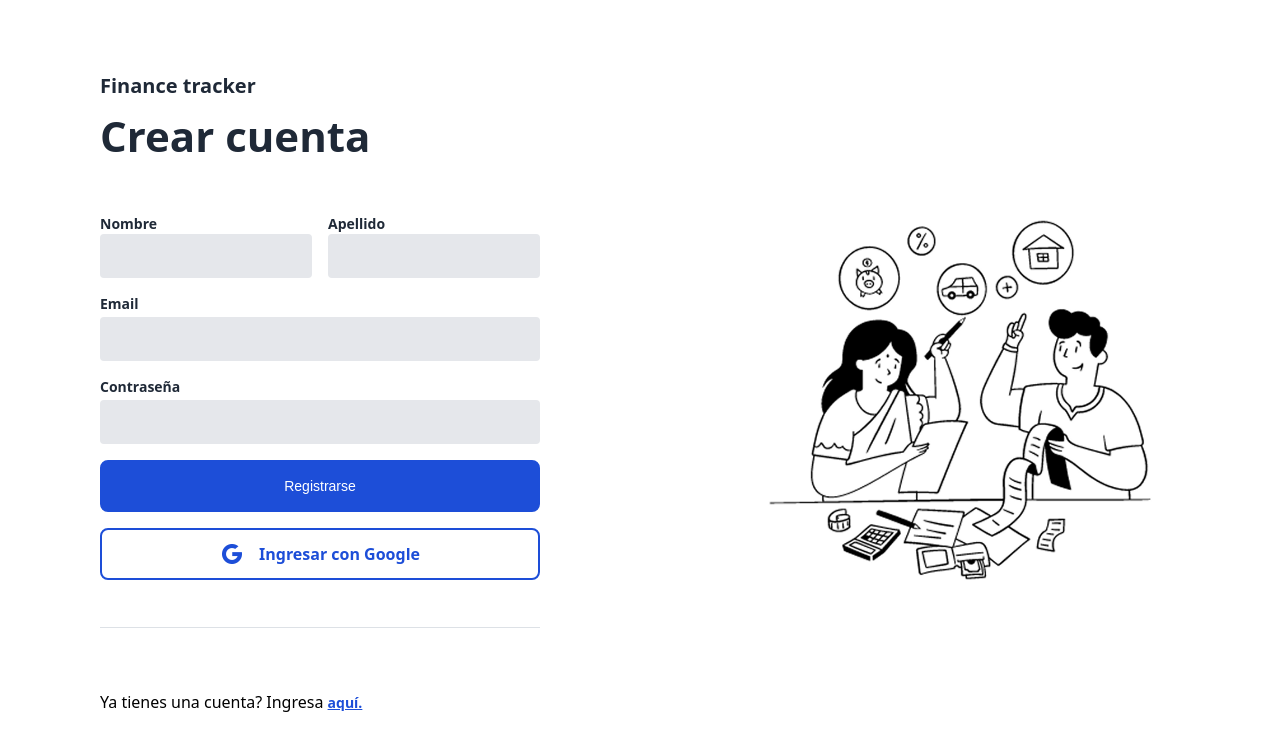
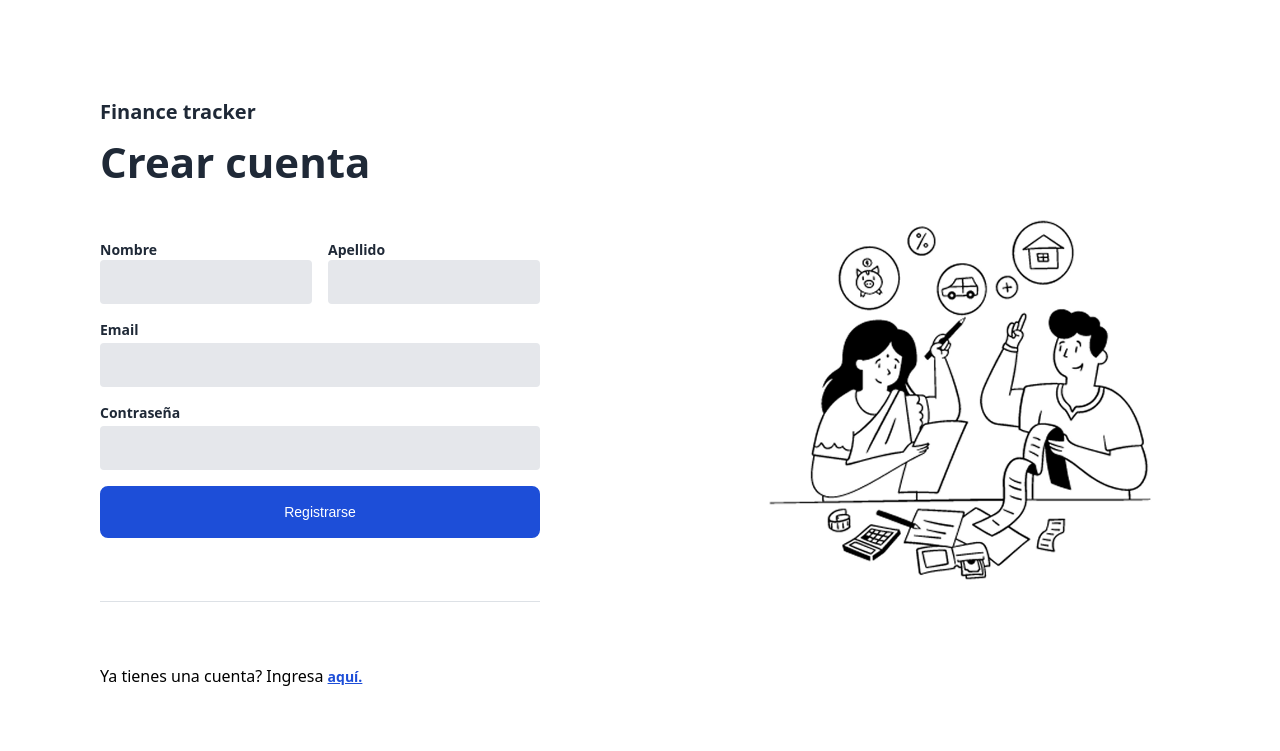
Before and after one commit to eiber07/Backend-APIFinanzasPersonales, a Python web app: template app/templates/register.html in a window 1280 px wide. Shown: the top 751 px of the page. Run offline with Jinja, Linux system fonts and the light colour scheme; the template is opened without the code that fills it, so the values that code supplies are empty.

Commit message:
Eliminado todo lo relacionado a ingresar con google

```diff
--- a/app/static/scripts.js
+++ b/app/static/scripts.js
@@ -486,7 +486,6 @@ const ModalManager = (() => {
 
         },modalLogout: {
             onClose() {}
-
         },modalExpenses: {
             onClose() {}
         },modalEditExpenses: {
--- a/app/static/styles.css
+++ b/app/static/styles.css
@@ -125,30 +125,6 @@ body {
     background-color: #EFF6FF;
 }
 
-.btn-google {
-    display: flex;
-    justify-content: center;
-    align-items: center;
-    border-radius: 8px;
-    border: 2px solid #1D4ED8;
-    padding: 12px;
-    gap: 15px;
-    cursor: pointer;
-}
-
-.btn-google img {
-    border-radius: 8px;
-    width: 24px;
-    height: 24px;
-    object-fit: fill;
-}
-
-.btn-google span {
-    color: #1D4ED8;
-    font-size: 16px;
-    font-weight: bold;
-}
-
 .divider {
     height: 1px;
     background: #DDE1E6;
@@ -182,8 +158,8 @@ body {
     margin-top: 20px;
     border-radius: 8px;
 }
-.btn-primary, .btn-google {
-    width: 100%;
+.btn-primary  {
+width: 100%;
 }
 }
 
@@ -197,7 +173,7 @@ body {
 .input {
     font-size: 14px;
 }
-.btn-primary span, .btn-google span {
+.btn-primary span {
     font-size: 14px;
 }
 }
--- a/app/templates/login.html
+++ b/app/templates/login.html
@@ -34,11 +34,6 @@
         <button class="btn-primary" onclick="login()">
           <span title="Ingresar">Ingresar</span>
         </button>
-
-        <div class="btn-google">
-          <img src="../static/img/google_logo.png" alt="Google logo">
-          <span  title="Ingresar con Google">Ingresar con Google</span>
-        </div>
 
         <div class="divider"></div>
 
--- a/app/templates/register.html
+++ b/app/templates/register.html
@@ -44,11 +44,6 @@
           <span title="Registrarse">Registrarse</span>
         </button>
 
-        <div class="btn-google">
-          <img src="../static/img/google_logo.png" alt="Google logo">
-          <span  title="Ingresar con Google">Ingresar con Google</span>
-        </div>
-
         <div class="divider"></div>
         <p>Ya tienes una cuenta? Ingresa <a href="login.html" class="signup">aquí.</a></p>
       </div>
```
